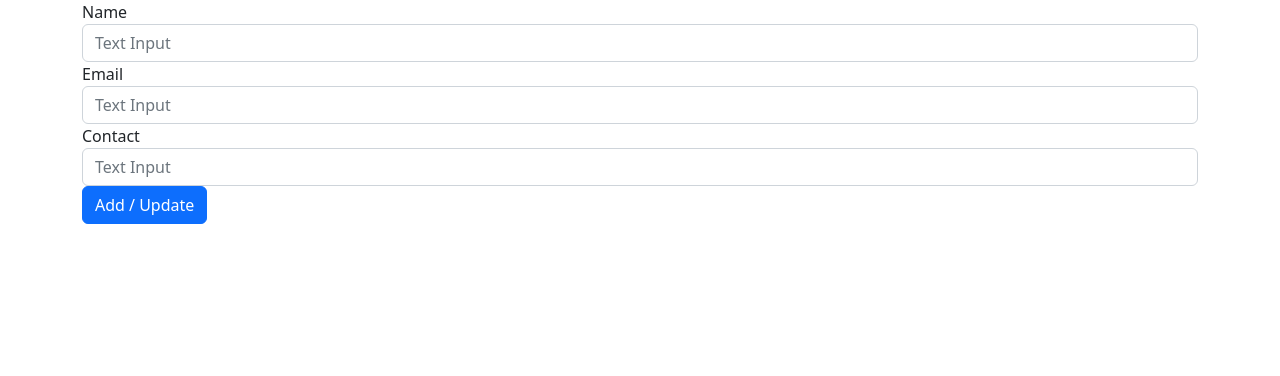
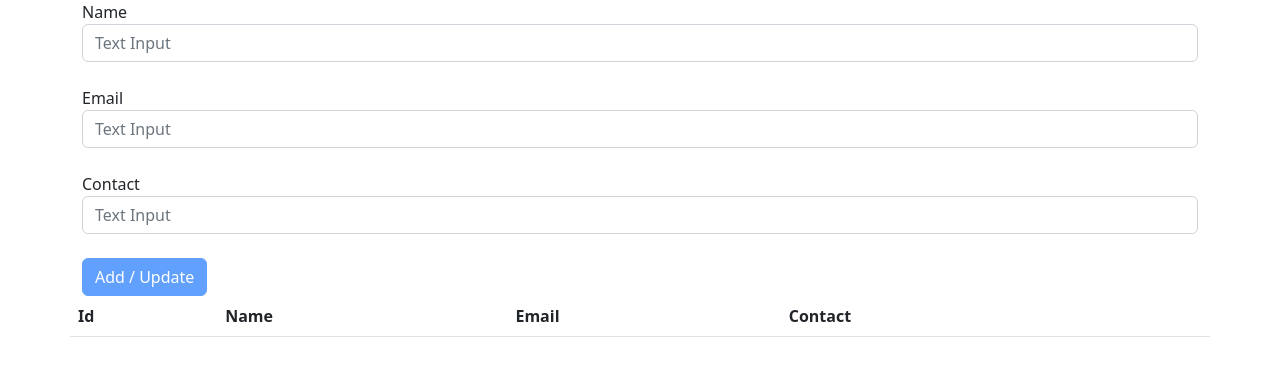
Before and after one commit to cndrtan/BelajarAngular, an Angular app: page / in a window 1280 px wide. Shown: the top 376 px of the page. Built offline with nearby package versions, Linux system fonts and the light colour scheme.

Commit message:
feat: delete data init

```diff
--- a/src/app/data.ts
+++ /dev/null
@@ -1,8 +0,0 @@
-export class Data {
-    constructor(
-        public id: number,
-        public nama: string,
-        public email: string,
-        public contact: string
-    ) {}
-}
--- a/src/app/form/form.component.html
+++ b/src/app/form/form.component.html
@@ -26,8 +26,8 @@
         </tr>
     </thead>
     <tbody>
-        <tr *ngFor="let item of myObjArray">
-            <td scope="row">{{ item.id }}</td>
+        <!-- <tr *ngFor="let item of myObjArray">
+            <td scope="row">  </td>
             <td>{{ item.nama }}</td>
             <td>{{ item.email }}</td>
             <td>{{ item.contact }}</td>
@@ -35,9 +35,9 @@
                 <div class="btn-group" role="group" aria-label="Basic example">
                     <button class="btn btn-info">View</button>
                     <button class="btn btn-primary">Update</button>
-                    <button class="btn btn-danger" (click)="deleteData(item.id)">Delete</button>
+                    <button class="btn btn-danger" >Delete</button>
                 </div>
             </td>
-        </tr>
+        </tr> -->
     </tbody>
 </table>
--- a/src/app/form/form.component.ts
+++ b/src/app/form/form.component.ts
@@ -1,5 +1,4 @@
 import { Component } from '@angular/core';
-import { Data } from '../data';
 
 @Component({
   selector: 'app-form',
@@ -12,20 +11,20 @@ export class FormComponent {
   emailValue:string = '';
   contactValue:string = '';
 
-  dataModel = new Data(1,"Candra","candra@mail.com","123");
+  //dataModel = new Data("Candra","candra@mail.com","123");
 
-  myObjArray = [this.dataModel];
+  //myObjArray = [this.dataModel];
   onSubmit(){
-    this.myObjArray.push({id: this.myObjArray.length + 1,nama: this.nameValue,email: this.emailValue, contact:this.contactValue});
+    //this.myObjArray.push({nama: this.nameValue,email: this.emailValue, contact:this.contactValue});
     //console.log(this.myObjArray);
     this.nameValue = '';
     this.emailValue = '';
     this.contactValue = '';
   }
 
-  deleteData(key: number){
-    this.myObjArray.forEach((element,index)=>{
-      if(element.id==key) this.myObjArray.splice(index,1);
-   });
-  }
+  // deleteData(key: number){
+  //   this.myObjArray.forEach((element,index)=>{
+  //     if(element.id==key) this.myObjArray.splice(index,1);
+  //  });
+  // }
 }
--- a/src/app/table/table.component.html
+++ b/src/app/table/table.component.html
@@ -1,16 +1,49 @@
-<form class="container" [formGroup]="reactForm" (ngSubmit)="onSubmit()">
+<form class="container" [formGroup]= "reactForm" (ngSubmit)="onSubmit()">
     <div class="form-group">
         <label for="nameValue">Name</label>
         <input type="text" class="form-control" id="nameValue" name="nama" placeholder="Text Input" formControlName="nameValue">
+        <span style="color: red;" *ngIf = "getNameValue && getNameValue.invalid && getNameValue.touched">This field is Required</span>
+        <br>
     </div>
     <div class="form-group">
         <label for="emailValue">Email</label>
         <input type="email" class="form-control" id="emailValue" placeholder="Text Input" name="email" formControlName="emailValue">
+        <span style="color: red;" *ngIf = "getEmailValue && getEmailValue.invalid && getEmailValue.touched">This field is Required</span>
+        <br>
     </div>
     <div class="form-group">
         <label for="contactValue">Contact</label>
         <input type="tel" class="form-control" id="contactValue" placeholder="Text Input" name="contact" formControlName="contactValue">
+        <span style="color: red;" *ngIf = "getContactValue && getContactValue.invalid && getContactValue.touched">This field is Required</span>
+        <br>
     </div>
 
-    <button type="submit" class="btn btn-primary">Add / Update</button>
+    <button type="submit" class="btn btn-primary" [disabled] = "reactForm.invalid">Add / Update</button>
 </form>
+
+<table class="table container">
+    <thead>
+        <tr>
+            <th scope="col">Id</th>
+            <th scope="col">Name</th>
+            <th scope="col">Email</th>
+            <th scope="col">Contact</th>
+            <th scope="col"></th>
+        </tr>
+    </thead>
+    <tbody>
+        <tr *ngFor= "let item of myObjArray, let indexOfelement = index;">
+            <td scope="row"> {{ indexOfelement + 1 }} </td>
+            <td>{{ item.nameValue }}</td>
+            <td>{{ item.emailValue }}</td>
+            <td>{{ item.contactValue }}</td>
+            <td>
+                <div class="btn-group" role="group" aria-label="Basic example">
+                    <button class="btn btn-info">View</button>
+                    <button class="btn btn-primary">Update</button>
+                    <button class="btn btn-danger" (click)="deleteData(item)">Delete</button>
+                </div>
+            </td>
+        </tr>
+    </tbody>
+</table>
--- a/src/app/table/table.component.ts
+++ b/src/app/table/table.component.ts
@@ -1,5 +1,5 @@
 import { Component } from '@angular/core';
-import { FormControl, FormGroup } from '@angular/forms';
+import { FormControl, FormGroup, Validators } from '@angular/forms';
 
 @Component({
   selector: 'app-table',
@@ -9,13 +9,36 @@ import { FormControl, FormGroup } from '@angular/forms';
 export class TableComponent {
 
   reactForm = new FormGroup({
-    nameValue: new FormControl(''),
-    emailValue: new FormControl(''),
-    contactValue: new FormControl('')
+    nameValue: new FormControl('', [Validators.required]),
+    emailValue: new FormControl('', [Validators.required, Validators.email]),
+    contactValue: new FormControl('', [Validators.required, Validators.minLength(12), Validators.pattern("^[0-9]*$")])
   });
 
+  get getNameValue(){
+    return this.reactForm.get('nameValue');
+  }
+  get getEmailValue(){
+    return this.reactForm.get('emailValue');
+  }
+  get getContactValue(){
+    return this.reactForm.get('contactValue');
+  }
+
+  myObjArray: any = []
 
   onSubmit(){
-    console.log(this.reactForm.value)
+    this.myObjArray.push(this.reactForm.value);
+    console.log(this.myObjArray);
+
+    // this.reactForm.controls['nameValue'].setValue('');
+    // this.reactForm.controls['emailValue'].setValue('');
+    // this.reactForm.controls['contactValue'].setValue('');
+  }
+
+  deleteData(data:any) {
+    const index: number = this.myObjArray.indexOf(data);
+    if (index !== -1) {
+        this.myObjArray.splice(index, 1);
+    }
   }
 }
```
